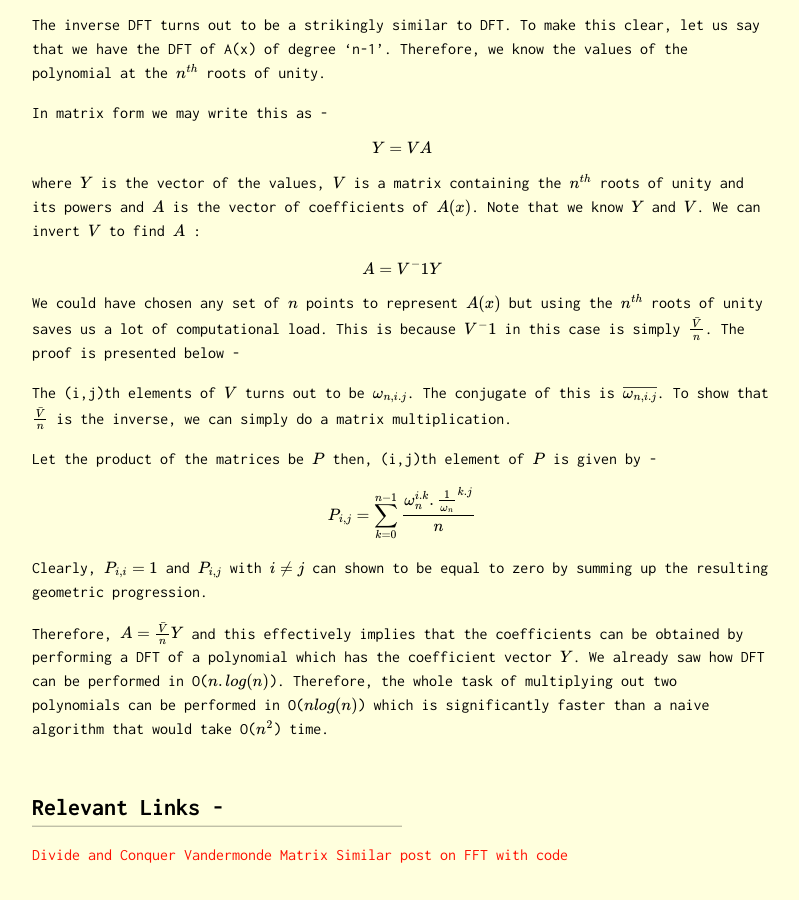
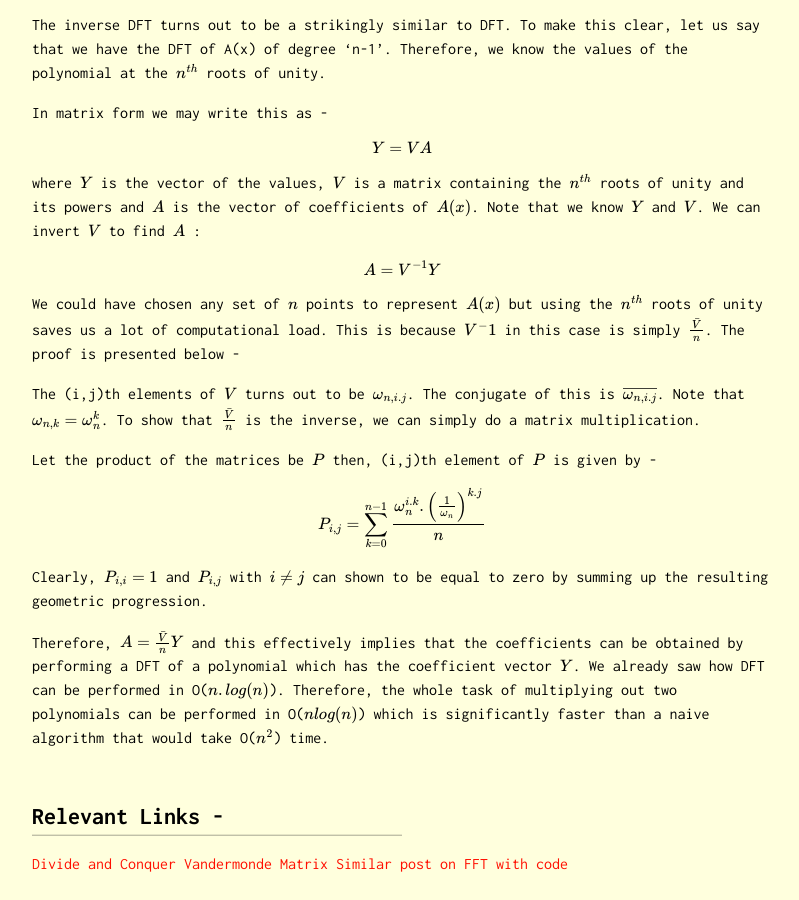
Before and after one commit to Oscuro-Phoenix/math-for-fun, a Jekyll site: the page built from _posts/2021-06-08-Problem-15.md, in a window 1280 px wide and 900 px high, scrolled down 1434 px. Shown: the whole window, without its empty margins (238-1037 px from the left). Built offline with Jekyll 4.4.1, drawn with Linux system fonts in a browser that asks for light colours; formulas are drawn with MathJax 3.

Commit message:
Update 2021-06-08-Problem-15.md

```diff
--- a/_posts/2021-06-08-Problem-15.md
+++ b/_posts/2021-06-08-Problem-15.md
@@ -50,16 +50,16 @@ $$ Y = V A $$
 
 where $$ Y $$ is the vector of the values, $$ V $$ is a matrix containing the $$ n^{th} $$ roots of unity and its powers and $$ A $$ is the vector of coefficients of $$ A(x) $$. Note that we know $$ Y $$ and $$ V $$. We can invert $$ V $$ to find $$ A $$ :
 
-$$ A = V^-1 Y $$
+$$ A = V^{-1} Y $$
 
 We could have chosen any set of $$ n $$ points to represent $$ A(x) $$ but using the $$ n^{th} $$ roots of unity saves us a lot of computational load. This is because $$ V^-1 $$ in this case is simply $$ \frac{\bar{V}}{n} $$. The proof is presented below -
 
-The (i,j)th elements of $$ V $$ turns out to be $$ \omega_{n, i.j} $$. The conjugate of this is $$ \overline{\omega_{n,i.j}} $$. To show that $$ \frac{\bar{V}}{n} $$ is the inverse, we can simply do a matrix multiplication.
+The (i,j)th elements of $$ V $$ turns out to be $$ \omega_{n, i.j} $$. The conjugate of this is $$ \overline{\omega_{n,i.j}} $$. Note that $$ \omega_{n,k} = \omega_{n}^{k} $$. To show that $$ \frac{\bar{V}}{n} $$ is the inverse, we can simply do a matrix multiplication.
 
 Let the product of the matrices be $$ P $$ then, (i,j)th element of $$ P $$ is given by -
 
 $$
-P_{i, j}=\sum_{k=0}^{n-1} \frac{\omega_{n}^{i.k}.\frac{1}{\omega_{n}}^{k.j}}{n}
+P_{i, j}=\sum_{k=0}^{n-1} \frac{\omega_{n}^{i.k}.\left(\frac{1}{\omega_{n}}\right)^{k.j}}{n}
 $$
 
 Clearly, $$ P_{i,i} = 1 $$ and $$ P_{i,j} $$ with $$ i \neq j $$ can shown to be equal to zero by summing up the resulting geometric progression.
```
